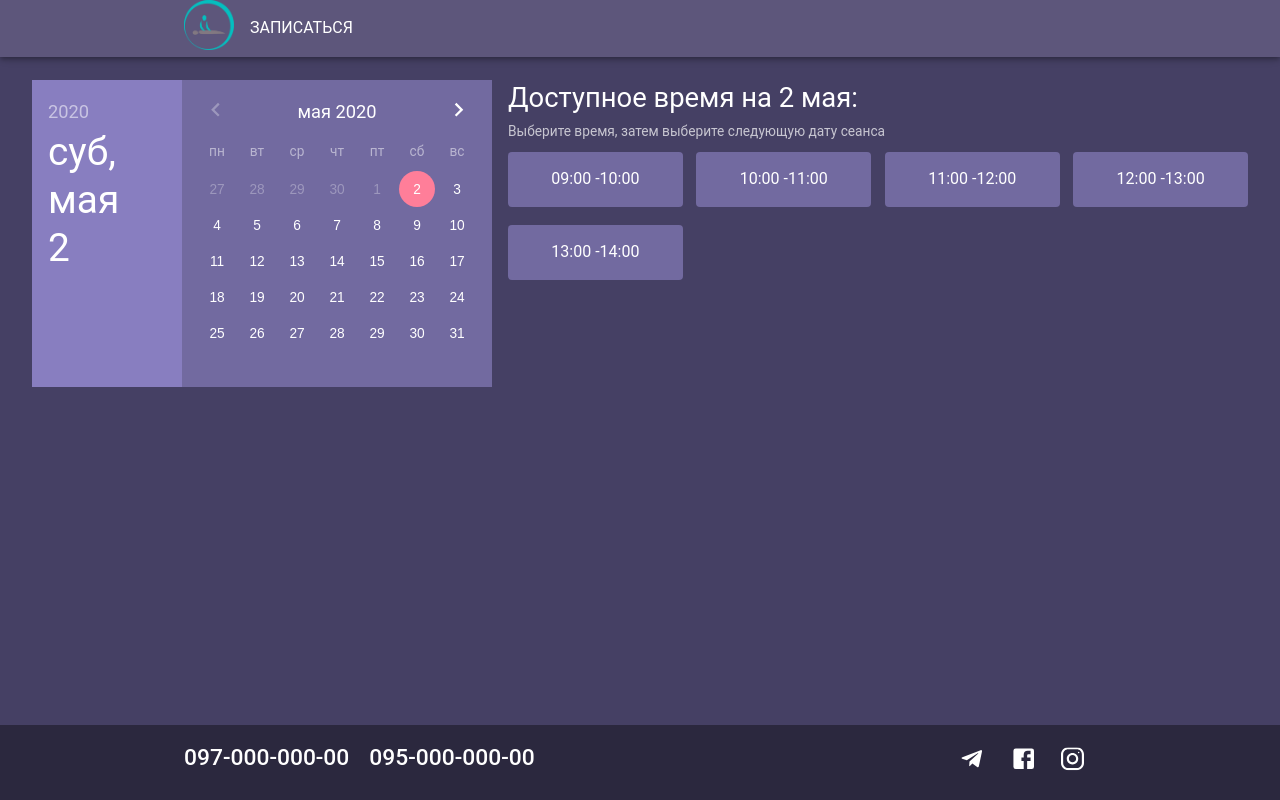
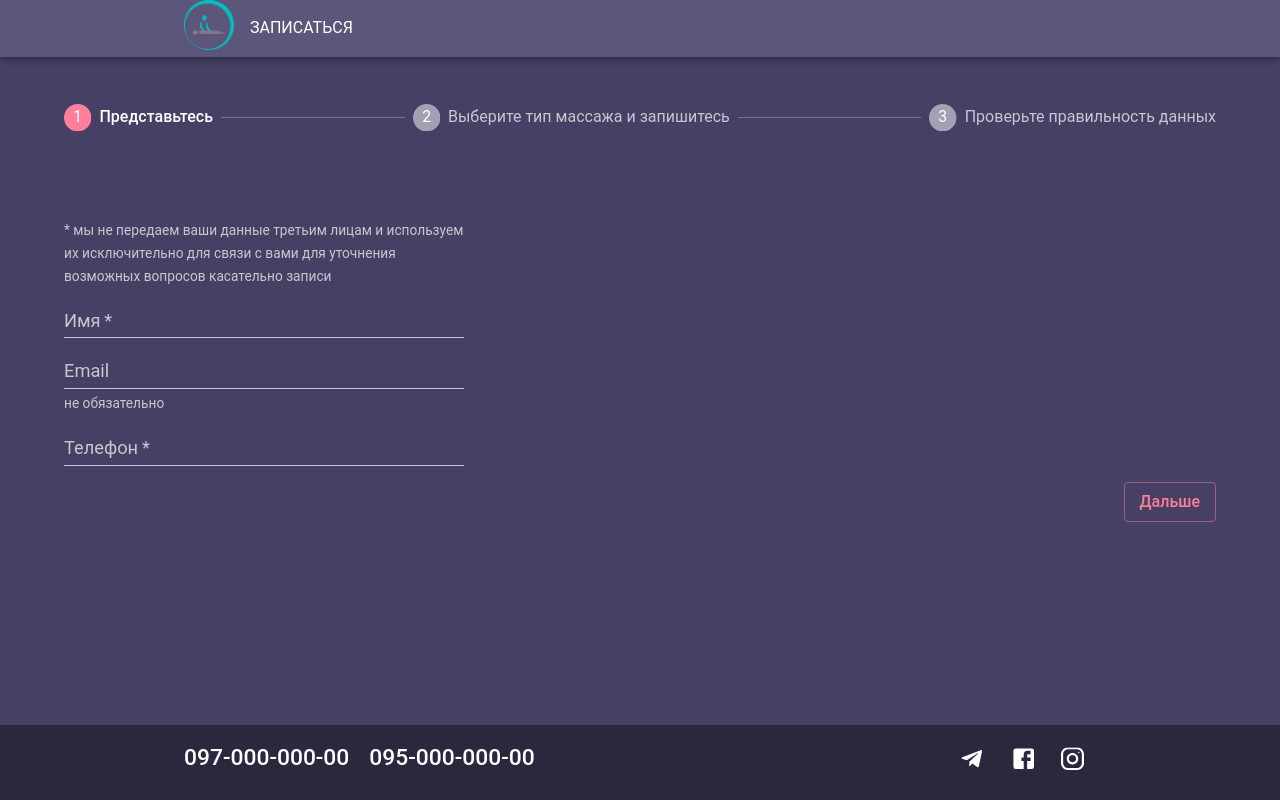
Before and after one commit to t-zander/massage-app-client, a Next.js app: page /appointment in a window 1280 px wide. Built offline with nearby package versions, Linux system fonts and the light colour scheme; a web font is replaced by a local one.

Commit message:
added stepper

```diff
--- a/components/Layout/Layout.tsx
+++ b/components/Layout/Layout.tsx
@@ -1,4 +1,4 @@
-import { Drawer, IconButton, Theme, Box } from '@material-ui/core';
+import { Drawer, IconButton, Theme, Box, BoxProps } from '@material-ui/core';
 import CloseMenuIcon from '@material-ui/icons/Close';
 import { makeStyles } from '@material-ui/styles';
 import React, { FC, ReactElement, useState } from 'react';
@@ -27,7 +27,7 @@ interface LayoutProps {
   backgroundUrl?: string;
 }
 
-const Layout: FC<LayoutProps> = ({ children, backgroundUrl }) => {
+const Layout: FC<LayoutProps & BoxProps> = ({ children, style }) => {
   const classes = useStyles();
   const [isDrawerOpen, setDrawerOpen] = useState(false);
 
@@ -40,7 +40,7 @@ const Layout: FC<LayoutProps> = ({ children, backgroundUrl }) => {
   };
 
   return (
-    <Box display="flex" flexDirection="column" minHeight="100vh">
+    <Box display="flex" flexDirection="column" minHeight="100vh" style={style}>
       <Drawer variant="temporary" open={isDrawerOpen} onClose={onCloseDrawer}>
         <div className={classes.navbarContent}>
           <IconButton
--- a/components/SelectedAttendanceDates/SelectedAttendanceDates.tsx
+++ b/components/SelectedAttendanceDates/SelectedAttendanceDates.tsx
@@ -27,7 +27,7 @@ const SelectedAttendanceDates: FC<SelectedAttendanceDatesProps> = ({
       >
         {selectedAttendanceDates.map(renderSelectedAttendanceDate)}
       </Box>
-      <pre>{JSON.stringify(selectedAttendanceDates, null, 2)}</pre>
+      {/* <pre>{JSON.stringify(selectedAttendanceDates, null, 2)}</pre> */}
     </Box>
   );
 };
--- /dev/null
+++ b/components/StepWithActionButtons/StepWithActionButtons.tsx
@@ -0,0 +1,37 @@
+import classes from '*.module.css';
+import { Box, Button, StepContent } from '@material-ui/core';
+import React, { FC, PropsWithChildren } from 'react';
+import Section from '../Section/Section';
+
+interface StepWithActionButtonsProps {
+  activeStep: number;
+  stepsAmount: number;
+  handleNext: () => void;
+  handleBack: () => void;
+}
+
+const StepWithActionButtons = ({
+  children,
+  activeStep,
+  stepsAmount,
+  handleBack,
+  handleNext
+}: PropsWithChildren<StepWithActionButtonsProps>) => {
+  return (
+    <Section>
+      <Box my={2}>{children}</Box>
+      <Box display="flex" justifyContent="flex-end">
+        {activeStep > 0 && (
+          <Button onClick={handleBack} style={{ marginRight: 8 }}>
+            К предыдущему шагу
+          </Button>
+        )}
+        <Button variant="outlined" color="primary" onClick={handleNext}>
+          {activeStep === stepsAmount - 1 ? 'Завершить' : 'Дальше'}
+        </Button>
+      </Box>
+    </Section>
+  );
+};
+
+export default StepWithActionButtons;
--- /dev/null
+++ b/components/appointmentStepper/AttendeeMainInfoForm.tsx
@@ -0,0 +1,21 @@
+import React from 'react';
+import { Box, FormHelperText, TextField } from '@material-ui/core';
+
+interface Props {}
+
+const AttendeeMainInfoForm = (props: Props) => {
+  return (
+    <Box maxWidth={400}>
+      <FormHelperText>
+        * мы не передаем ваши данные третьим лицам и используем их исключительно
+        для связи с вами для уточнения возможных вопросов касательно записи
+      </FormHelperText>
+      <TextField name="name" label="Имя" fullWidth required />
+      <TextField name="email" label="Email" fullWidth />
+      <FormHelperText>не обязательно</FormHelperText>
+      <TextField name="phone" type="tel" label="Телефон" fullWidth required />
+    </Box>
+  );
+};
+
+export default AttendeeMainInfoForm;
--- /dev/null
+++ b/components/appointmentStepper/DatesSelection/DatesSelection.tsx
@@ -0,0 +1,95 @@
+import classes from '*.module.css';
+import { Box, makeStyles, Theme } from '@material-ui/core';
+import React, { useCallback, useState } from 'react';
+import AppointmentDatePicker from '../../AppointmentDatePicker/AppointmentDatePicker';
+import AvailableTimeForDate from '../../AvailableTimeForDate/AvailableTimeForDate';
+import { AvailableTimePeriod } from '../../AvailableTimeForDate/helpers';
+import Section from '../../Section/Section';
+import SelectedAttendanceDate from '../../SelectedAttendanceDates/SelectedAttendanceDate';
+import SelectedAttendanceDates from '../../SelectedAttendanceDates/SelectedAttendanceDates';
+
+interface Props {}
+
+const useStyles = makeStyles((theme: Theme) => ({
+  root: {
+    background: `#454064`,
+    flexGrow: 1
+  }
+}));
+
+const DatesSelection = (props: Props) => {
+  const [selectedDate, setSelectedDate] = useState(new Date());
+  // const [shouldShowTimeOptions, setShouldShowTimeOptions] = useState(true);
+  const [selectedAttendanceDates, setSelectedAttendanceDates] = useState<
+    AvailableTimePeriod[]
+  >([]);
+
+  const classes = useStyles();
+
+  const onSetDate = (date: Date) => {
+    setSelectedDate(date);
+    /*setShouldShowTimeOptions(
+      !isSameDay(date, selectedDate) && !shouldShowTimeOptions
+    );*/
+  };
+
+  const onSelectTime = (timePeriod: AvailableTimePeriod) => {
+    console.log('timePeriod', timePeriod);
+    //TODO: sort dates before setting them
+    setSelectedAttendanceDates([...selectedAttendanceDates, timePeriod]);
+    // setShouldShowTimeOptions(false);
+  };
+
+  const onAttendanceItemSelected = useCallback(
+    (attendanceItem: AvailableTimePeriod) => {
+      setSelectedDate(attendanceItem.startDateTime);
+    },
+    []
+  );
+
+  const onCancelAttendance = useCallback(
+    (attendanceItem: AvailableTimePeriod) => {
+      setSelectedAttendanceDates(
+        selectedAttendanceDates.filter(
+          (attendanceDate) => attendanceDate.id !== attendanceItem.id
+        )
+      );
+    },
+    [selectedAttendanceDates]
+  );
+
+  return (
+    <>
+      <Box display="flex">
+        <AppointmentDatePicker
+          value={selectedDate}
+          onChange={onSetDate}
+          selectedAttendanceDates={selectedAttendanceDates}
+        />
+
+        {selectedDate && (
+          <AvailableTimeForDate
+            selectedDate={selectedDate}
+            onSelectTime={onSelectTime}
+          />
+        )}
+      </Box>
+
+      {selectedAttendanceDates.length > 0 && (
+        <SelectedAttendanceDates
+          selectedAttendanceDates={selectedAttendanceDates}
+          renderSelectedAttendanceDate={(attendanceDate) => (
+            <SelectedAttendanceDate
+              key={attendanceDate.id}
+              selectedAttendanceDate={attendanceDate}
+              onAttendanceItemSelected={onAttendanceItemSelected}
+              onCancelAttendance={onCancelAttendance}
+            />
+          )}
+        />
+      )}
+    </>
+  );
+};
+
+export default DatesSelection;
--- a/pages/appointment.tsx
+++ b/pages/appointment.tsx
@@ -1,110 +1,70 @@
-import React, { FC, useCallback, useState } from 'react';
-import {
-  Box,
-  Button,
-  Card,
-  CardActionArea,
-  CardActions,
-  CardContent,
-  CardHeader,
-  IconButton,
-  Theme,
-  Typography
-} from '@material-ui/core';
-import { makeStyles } from '@material-ui/styles';
+import { Stepper, Step, StepLabel, StepContent, Box } from '@material-ui/core';
+import React, { FC } from 'react';
+import AttendeeMainInfoForm from '../components/appointmentStepper/AttendeeMainInfoForm';
+import DatesSelection from '../components/appointmentStepper/DatesSelection/DatesSelection';
 import Layout from '../components/Layout/Layout';
-import { DatePicker } from '@material-ui/pickers';
-import DeleteIcon from '@material-ui/icons/CloseOutlined';
 import Section from '../components/Section/Section';
-import MuiStaticCalendarWrapper from '../components/MuiStaticCalendarWrapper/MuiStaticCalendarWrapper';
-import AvailableTimeForDate from '../components/AvailableTimeForDate/AvailableTimeForDate';
-import { AvailableTimePeriod } from '../components/AvailableTimeForDate/helpers';
-import { format, isBefore, isSameDay } from 'date-fns';
-import clsx from 'clsx';
-import { ru } from 'date-fns/locale';
-import SelectedAttendanceDates from '../components/SelectedAttendanceDates/SelectedAttendanceDates';
-import SelectedAttendanceDate from '../components/SelectedAttendanceDates/SelectedAttendanceDate';
-import AppointmentDatePicker from '../components/AppointmentDatePicker/AppointmentDatePicker';
-
-const useStyles = makeStyles((theme: Theme) => ({
-  root: {
-    background: `#454064`,
-    flexGrow: 1
-  }
-}));
+import StepWithActionButtons from '../components/StepWithActionButtons/StepWithActionButtons';
 
 const Appointment: FC = () => {
-  const [selectedDate, setSelectedDate] = useState(new Date());
-  // const [shouldShowTimeOptions, setShouldShowTimeOptions] = useState(true);
-  const [selectedAttendanceDates, setSelectedAttendanceDates] = useState<
-    AvailableTimePeriod[]
-  >([]);
-
-  const classes = useStyles();
-
-  const onSetDate = (date: Date) => {
-    setSelectedDate(date);
-    /*setShouldShowTimeOptions(
-      !isSameDay(date, selectedDate) && !shouldShowTimeOptions
-    );*/
-  };
-
-  const onSelectTime = (timePeriod: AvailableTimePeriod) => {
-    console.log('timePeriod', timePeriod);
-    //TODO: sort dates before setting them
-    setSelectedAttendanceDates([...selectedAttendanceDates, timePeriod]);
-    // setShouldShowTimeOptions(false);
-  };
-
-  const onAttendanceItemSelected = useCallback(
-    (attendanceItem: AvailableTimePeriod) => {
-      setSelectedDate(attendanceItem.startDateTime);
-    },
-    []
-  );
-
-  const onCancelAttendance = useCallback(
-    (attendanceItem: AvailableTimePeriod) => {
-      setSelectedAttendanceDates(
-        selectedAttendanceDates.filter(
-          (attendanceDate) => attendanceDate.id !== attendanceItem.id
-        )
-      );
-    },
-    [selectedAttendanceDates]
-  );
+  const [activeStep, setActiveStep] = React.useState(0);
 
   return (
-    <Layout>
-      <Section className={classes.root}>
-        <Box display="flex">
-          <AppointmentDatePicker
-            value={selectedDate}
-            onChange={onSetDate}
-            selectedAttendanceDates={selectedAttendanceDates}
-          />
-
-          {selectedDate && (
-            <AvailableTimeForDate
-              selectedDate={selectedDate}
-              onSelectTime={onSelectTime}
-            />
+    <Layout style={{ background: '#454064' }}>
+      <Section>
+        <Stepper activeStep={activeStep} style={{ background: 'transparent' }}>
+          <Step>
+            <StepLabel>Представьтесь</StepLabel>
+          </Step>
+          <Step>
+            <StepLabel>Выберите тип массажа и запишитесь</StepLabel>
+          </Step>
+          <Step>
+            <StepLabel>Проверьте правильность данных</StepLabel>
+          </Step>
+        </Stepper>
+        <Box>
+          {activeStep === 0 && (
+            <StepWithActionButtons
+              activeStep={activeStep}
+              stepsAmount={3}
+              handleNext={() => {
+                setActiveStep((prevActiveStep) => prevActiveStep + 1);
+              }}
+              handleBack={() => {
+                setActiveStep((prevActiveStep) => prevActiveStep - 1);
+              }}
+            >
+              <AttendeeMainInfoForm />
+            </StepWithActionButtons>
+          )}
+          {activeStep === 1 && (
+            <StepWithActionButtons
+              activeStep={activeStep}
+              stepsAmount={3}
+              handleNext={() => {
+                setActiveStep((prevActiveStep) => prevActiveStep + 1);
+              }}
+              handleBack={() => {
+                setActiveStep((prevActiveStep) => prevActiveStep - 1);
+              }}
+            >
+              <DatesSelection />
+            </StepWithActionButtons>
+          )}
+          {activeStep === 2 && (
+            <StepWithActionButtons
+              activeStep={activeStep}
+              stepsAmount={3}
+              handleNext={() => {
+                setActiveStep((prevActiveStep) => prevActiveStep + 1);
+              }}
+              handleBack={() => {
+                setActiveStep((prevActiveStep) => prevActiveStep - 1);
+              }}
+            ></StepWithActionButtons>
           )}
         </Box>
-
-        {selectedAttendanceDates.length > 0 && (
-          <SelectedAttendanceDates
-            selectedAttendanceDates={selectedAttendanceDates}
-            renderSelectedAttendanceDate={(attendanceDate) => (
-              <SelectedAttendanceDate
-                key={attendanceDate.id}
-                selectedAttendanceDate={attendanceDate}
-                onAttendanceItemSelected={onAttendanceItemSelected}
-                onCancelAttendance={onCancelAttendance}
-              />
-            )}
-          />
-        )}
       </Section>
     </Layout>
   );
```
